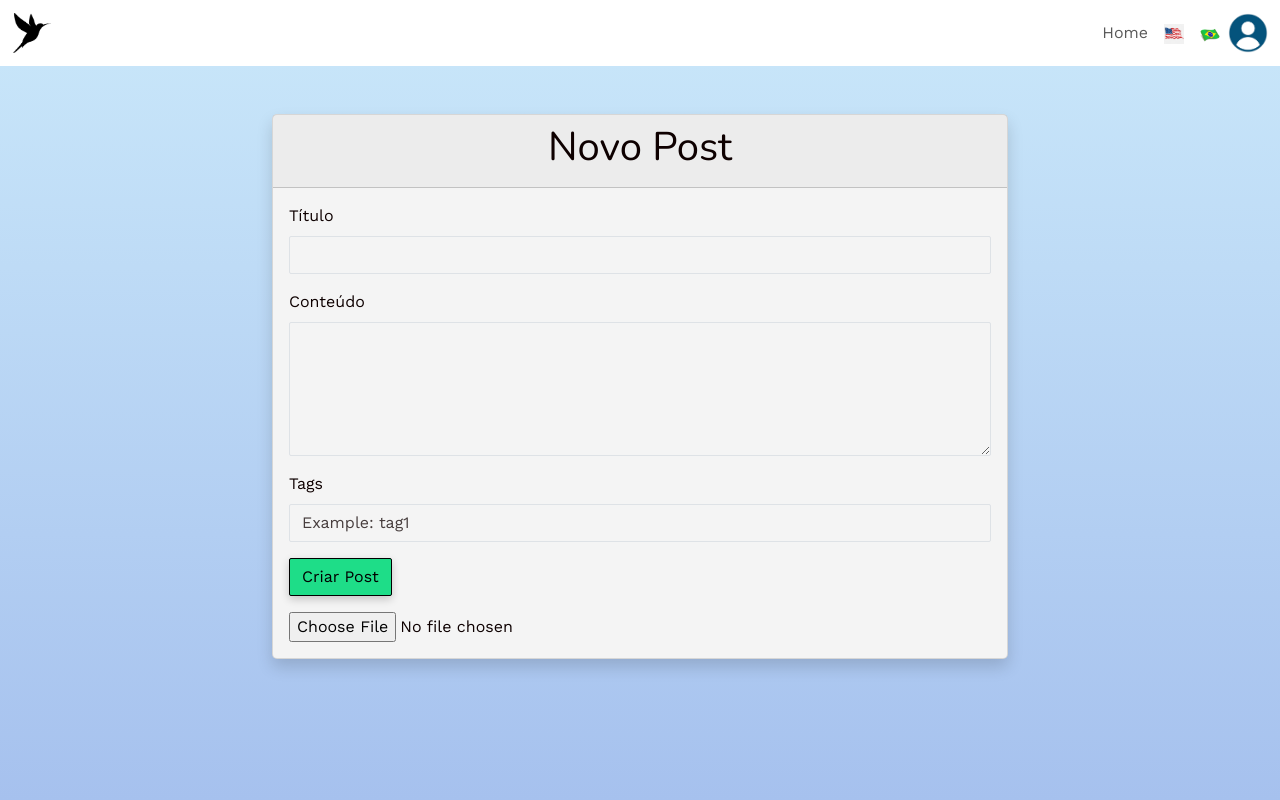
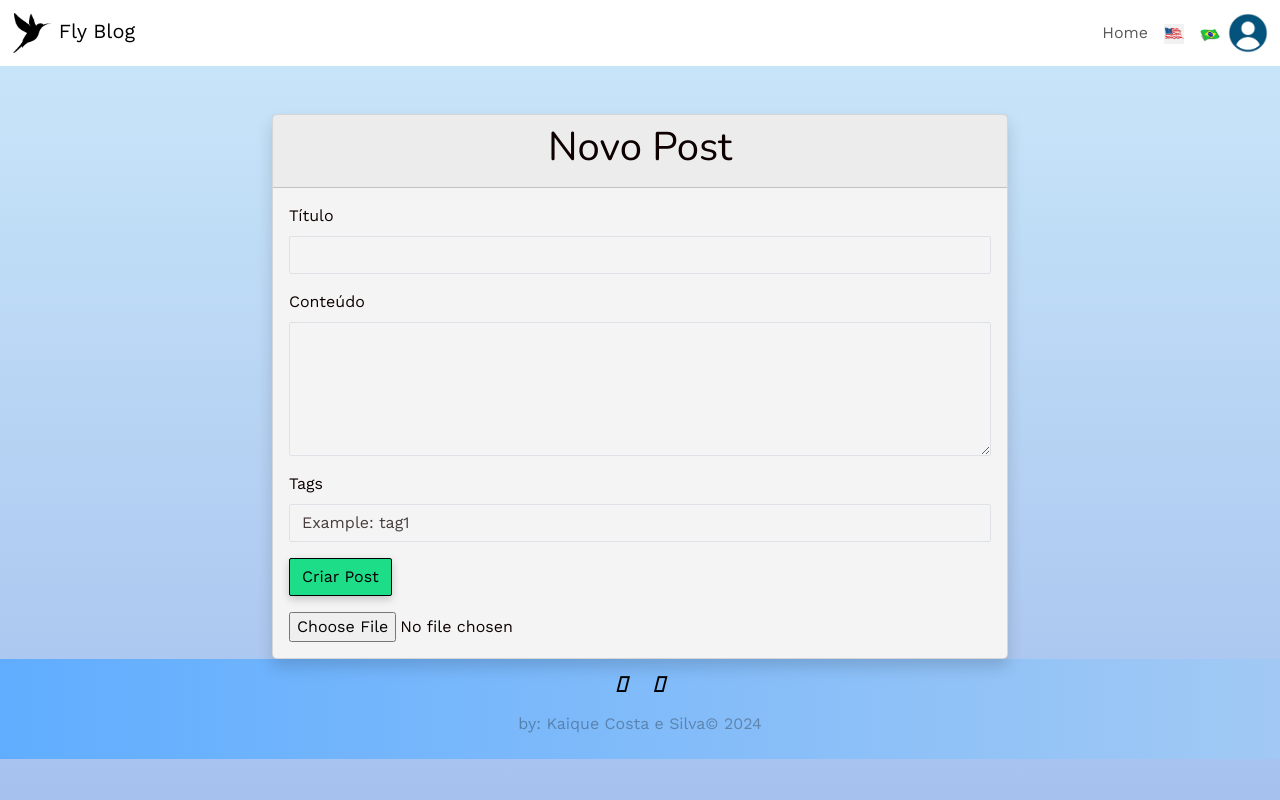
Before and after one commit to nagato94/desafio-maino, a Rails app: page /posts/new in a window 1280 px wide. Run offline with Rails 7, Linux system fonts and the light colour scheme; the visitor is signed in with stand-in values (Sample User, id 1); style sheets or scripts are compiled from the project's sources; parts of the project's set-up code (start-up, migrations or seed data) failed here and were passed over; some libraries are stand-ins or nearby versions.

Commit message:
adcionado footer e carousel, agora escolhendo imagens

```diff
--- /dev/null
+++ b/app/assets/stylesheets/components/_carousel.scss
@@ -0,0 +1,12 @@
+.carousel-inner .carousel-item img {
+  width: 100%;
+  height: 100%;
+  object-fit: cover;
+}
+
+.carousel-control-prev-icon, .carousel-control-next-icon {
+  height: 30px;
+  width: 30px;
+  background-size: 100%, 100%;
+  color: black;
+}
--- /dev/null
+++ b/app/assets/stylesheets/components/_footer.scss
@@ -0,0 +1,30 @@
+.footer {
+  background-image: linear-gradient(to right, #60adff, #a1c9f4);
+  display: flex;
+  align-items: center;
+  justify-content: center; /* Centraliza horizontalmente o conteúdo */
+  height: 100px;
+  padding: 0px 50px;
+  color: rgba(0,0,0,0.3);
+}
+
+.footer-links {
+  display: flex;
+  flex-direction: column; /* Organiza os elementos em coluna */
+  align-items: center; /* Alinha os itens ao centro horizontalmente */
+}
+
+.footer-links a {
+  color: black;
+  text-decoration: none;
+  font-size: 24px;
+  padding: 0px 10px;
+  &:hover {
+    //auentar o tamanho quando passar o mouse
+   transition: 0.5s ease-in-out;
+   color: #fff;
+}
+}
+.footer-links div:first-child {
+  margin-bottom: 10px; /* Espaçamento entre os ícones e o texto */
+}
--- a/app/assets/stylesheets/components/_index.scss
+++ b/app/assets/stylesheets/components/_index.scss
@@ -10,3 +10,5 @@
 @import "paginator";
 @import "body";
 @import "bg_image";
+@import "footer";
+@import "carousel";
--- a/app/controllers/posts_controller.rb
+++ b/app/controllers/posts_controller.rb
@@ -1,6 +1,6 @@
 class PostsController < ApplicationController
   before_action :set_post, only: [:show, :edit, :update, :destroy]
-
+  before_action :authenticate_user!, except: [:index, :show]
 def index
   if params[:tag].present?
     @posts = Post.joins(:tags)
--- a/app/views/layouts/application.html.erb
+++ b/app/views/layouts/application.html.erb
@@ -12,8 +12,8 @@
   </head>
 
   <body><%= render "shared/navbar" %>
-<%= render "shared/flashes" %>
-
+  <%= render "shared/flashes" %>
     <%= yield %>
+  <%= render "shared/footer" %>
   </body>
 </html>
--- /dev/null
+++ b/app/views/shared/_footer.html.erb
@@ -0,0 +1,11 @@
+<div class="footer d-flex">
+  <div class="footer-links d-flex flex-column align-items-center justify-content-center">
+    <div>
+      <a href="https://www.github.com/nagato94"><i class="fab fa-github"></i></a>
+      <a href="https://www.linkedin.com/in/kaiquecostadev"><i class="fab fa-linkedin"></i></a>
+    </div>
+    <div>
+      <p>by: Kaique Costa e Silva&copy; 2024</p>
+    </div>
+  </div>
+</div>
--- a/app/views/shared/_navbar.html.erb
+++ b/app/views/shared/_navbar.html.erb
@@ -2,6 +2,7 @@
   <div class="container-fluid">
     <%= link_to root_path, class: "navbar-brand" do %>
       <%= image_tag "logo.png" %>
+      <%= "Fly Blog" %>
     <% end %>
 
     <button
--- a/config/locales/en.yml
+++ b/config/locales/en.yml
@@ -1,5 +1,19 @@
 en:
   flag: "🇺🇸"
+  devise:
+    sessions:
+      signed_in: 'You have successfully signed in.'
+      user:
+        signed_in: 'User signed in successfully.'
+      logout: 'You have successfully signed out.'
+      signed_out: 'You have successfully signed out.'
+    failure:
+      unauthenticated: "Você precisa fazer login ou se registrar para continuar."
+      user:
+        unauthenticated: "Você precisa fazer login ou se registrar para continuar."
+      invalid: "Credenciais inválidas. Por favor, tente novamente."
+      user:
+        invalid: "Credenciais inválidas. Por favor, tente novamente."
   posts:
     create:
       success: "Post created successfully."
--- a/config/locales/pt-BR.yml
+++ b/config/locales/pt-BR.yml
@@ -6,6 +6,13 @@ pt-BR:
         signed_in: 'Usuário logado com sucesso.'
       logout: 'Você saiu com sucesso.'
       signed_out: 'Você saiu com sucesso.'
+    failure:
+      unauthenticated: "Você precisa fazer login ou se registrar para continuar."
+      user:
+        unauthenticated: "Você precisa fazer login ou se registrar para continuar."
+      invalid: "Credenciais inválidas. Por favor, tente novamente."
+      user:
+        invalid: "Credenciais inválidas. Por favor, tente novamente."
   posts:
     flags:
       brazil: "🇧🇷"
```
Also changed, not shown: app/views/posts/index.html.erb (+21 -1 lines), app/assets/images/birds.png (added), app/assets/images/birds2.jpg (added), app/assets/images/birds3.jpg (added), app/assets/images/passaros.jpg (added), app/assets/images/passaros2.jpg (added).
